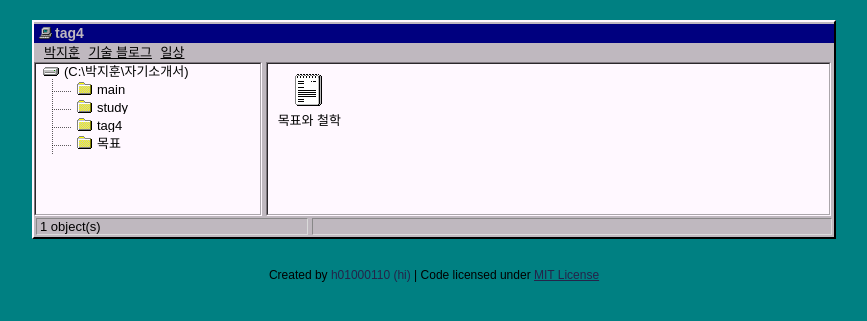
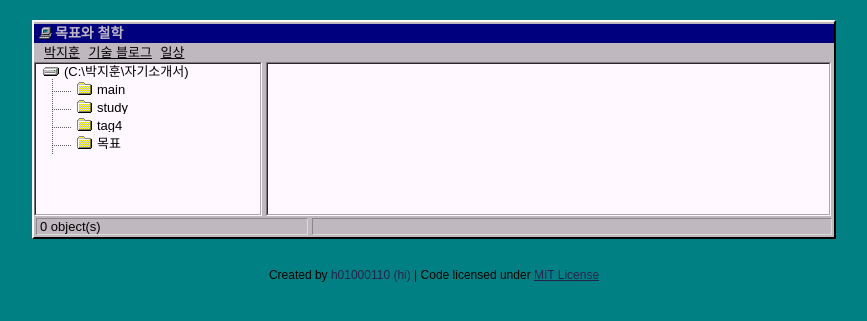
Before and after one commit to easy-day/easy-day.github.io, a Jekyll site: the page built from tags/tag4.html, in a window 1280 px wide. Shown: the top 321 px of the page, without its empty margins (206-1073 px from the left). Built offline with Jekyll 4.4.1, drawn with Linux system fonts in a browser that asks for light colours; part of the change alters nothing that is shown.

Commit message:
Update tag4.html

```diff
--- a/tags/tag4.html
+++ b/tags/tag4.html
@@ -1,5 +1,5 @@
 ---
 layout: tag
-tag: tag4
-permalink: /tag/tag4/
+tag: 목표와 철학
+permalink: /tag/목표/
 ---
```
